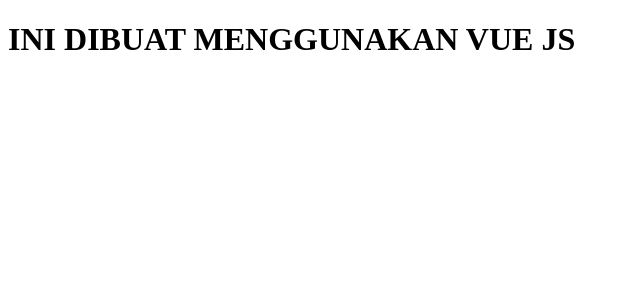
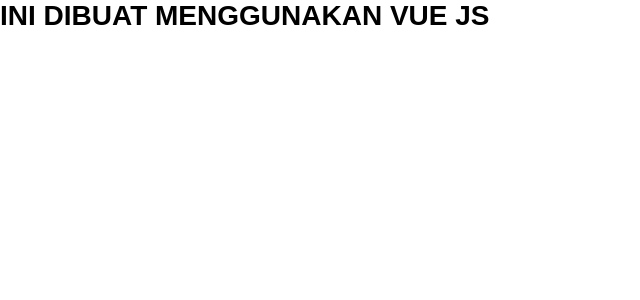
Before and after one commit to okanjauhary/welcome-screen, a Vue app: page / in a window 1280 px wide. Shown: the top 300 px of the page, without its empty margins (0-640 px from the left). Built offline with nearby package versions, Linux system fonts and the light colour scheme; no server answers; the HTML template or start-up script is replaced by a standard one.

Commit message:
added style for default page

```diff
--- a/src/page/app.js
+++ b/src/page/app.js
@@ -1,17 +1,20 @@
-import Vue from "vue";
-import App from "./App.vue";
-import axios from "axios";
+import Vue from 'vue';
+import App from './App.vue';
+import axios from 'axios';
+import './app.scss';
 
 Vue.config.productionTip = false;
 
-global.browser = require("webextension-polyfill");
+global.browser = require('webextension-polyfill');
 Vue.prototype.$browser = global.browser;
+Vue.prototype.$isEmpty = data =>
+	Boolean(data && data.constructor == Object && Object.keys(data) <= 0);
 Vue.prototype.$axios = axios.create({
-  headers: {
-    Authorization: "Client-ID " + process.env.UNSPASH_ACCESS_KEY
-  }
+	headers: {
+		Authorization: 'Client-ID ' + process.env.UNSPASH_ACCESS_KEY
+	}
 });
 
 new Vue({
-  render: h => h(App)
-}).$mount("#app");
+	render: h => h(App)
+}).$mount('#app');
--- /dev/null
+++ b/src/page/app.scss
@@ -0,0 +1,18 @@
+* {
+	padding: 0;
+	margin: 0;
+}
+
+html,
+body {
+	font-family: sans-serif;
+	outline: none;
+	font-size: 14px;
+}
+
+body {
+	background-position: center;
+	background-repeat: no-repeat;
+	background-attachment: fixed;
+	background-size: cover;
+}
--- a/src/page/index.html
+++ b/src/page/index.html
@@ -3,6 +3,7 @@
 	<head>
 		<meta charset="UTF-8" />
 		<title>Welcome Screen</title>
+		<link rel="stylesheet" href="app.css" />
 	</head>
 	<body>
 		<div id="app"></div>
```
Lines whose indentation alone changed are shown as unchanged.
